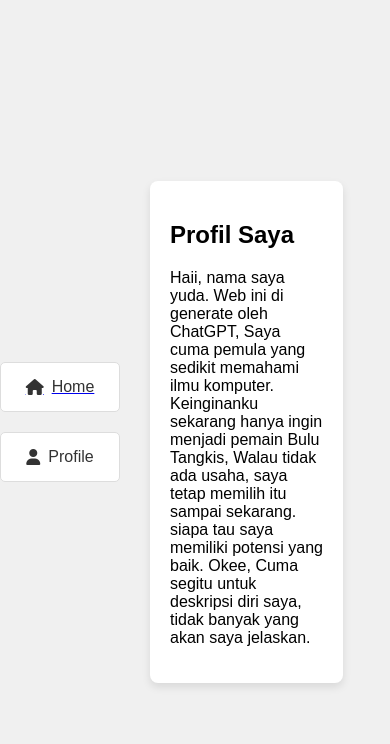
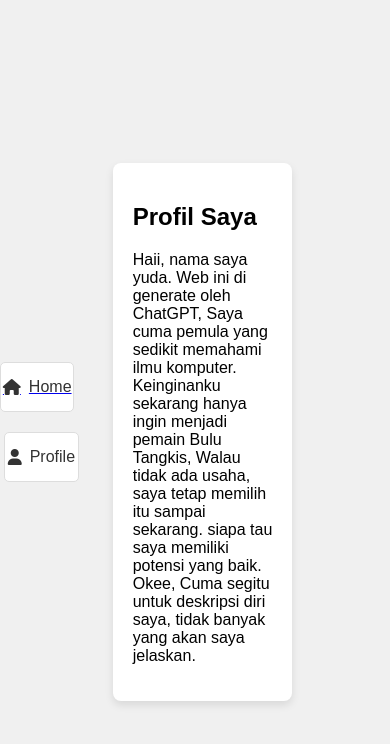
Before and after one commit to YudapPp/ydprof.github.io, a plain HTML site: page index.html in a window 390 px wide. Both pictures are taken after a click on the button "Profile". Drawn offline with Linux system fonts and the light colour scheme.

Commit message:
index.html

```diff
--- a/index.html
+++ b/index.html
@@ -80,6 +80,18 @@
         #profile-image.hidden {
             opacity: 0; /* Sembunyikan gambar saat profil dibuka */
         }
+
+
+        /* Responsif untuk tampilan mobile */
+        @media (max-width: 768px) {
+            .profile-container {
+                width: 90%;
+                max-width: 100%;
+            }
+            .button-container button {
+                width: 90%;
+            }
+        }
     </style>
 </head>
 <body>
```
